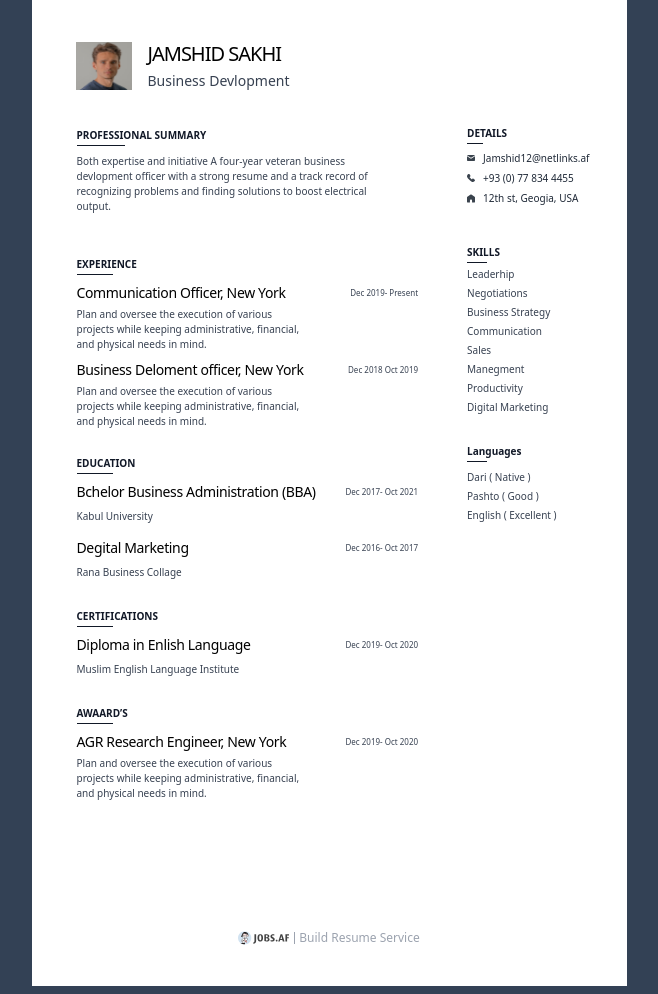
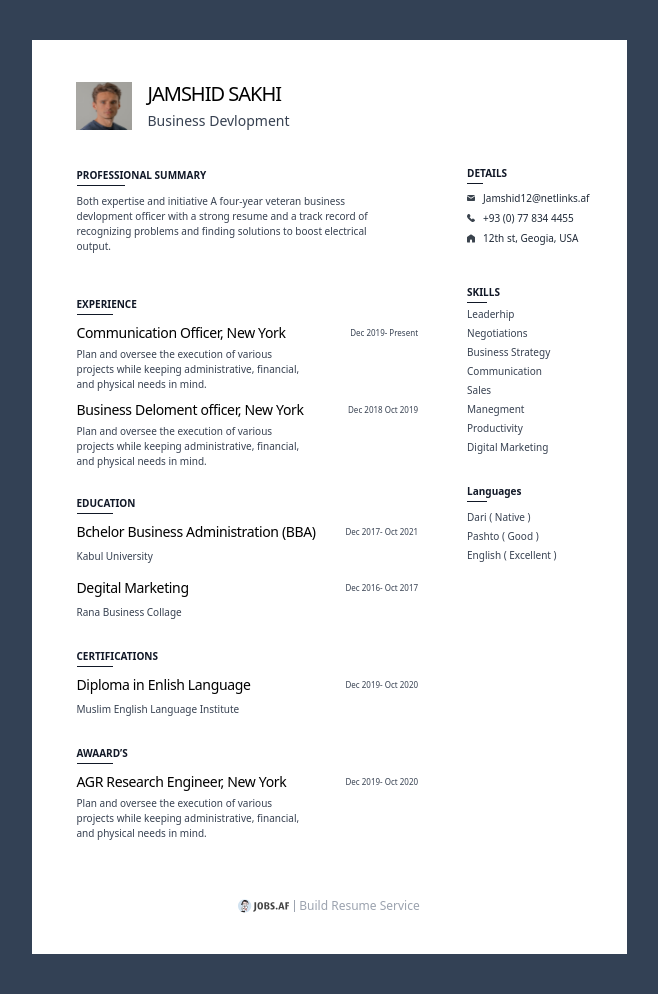
Before and after one commit to abu-muwah/resume.jobs, a website: page src/Template4.html in a window 1280 px wide. Shown: the whole page, without its empty margins (311-969 px from the left). Drawn offline with nearby package versions, Linux system fonts and the light colour scheme; files that its build step writes are made by us from their sources.

Commit message:
Fixing issues

```diff
--- a/src/Template4.html
+++ b/src/Template4.html
@@ -8,6 +8,7 @@
     <title>Document</title>
 </head>
 <body class="bg-slate-700">
+    <div class="h-10"></div>
     <main class="relative bg-white min-h-screen mx-auto py-10 px-11" style="max-width: 750px; width: 595px;">
         <header>
             <div class="flex items-center justify-between">
@@ -145,7 +146,7 @@
                 </tr>
             </tbody>
         </table>
-        <div class="h-32"></div>
+        <div class="h-14"></div>
         <footer class="flex justify-center">
             <div class="flex items-center">
                 <img src="/logo/logo.svg" alt="JOBS.AF">
@@ -155,5 +156,6 @@
             </div>
         </footer>
     </main>
+    <div class="h-10"></div>
 </body>
 </html>
```
